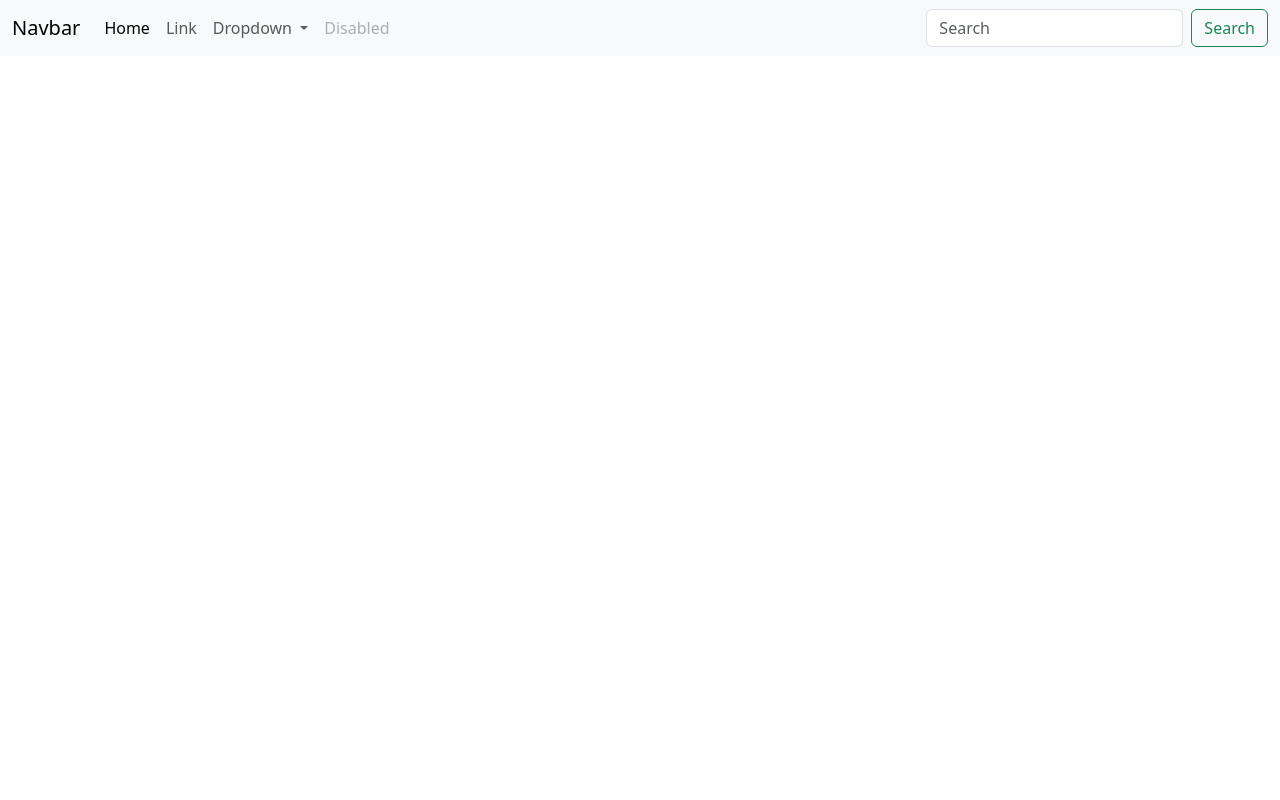
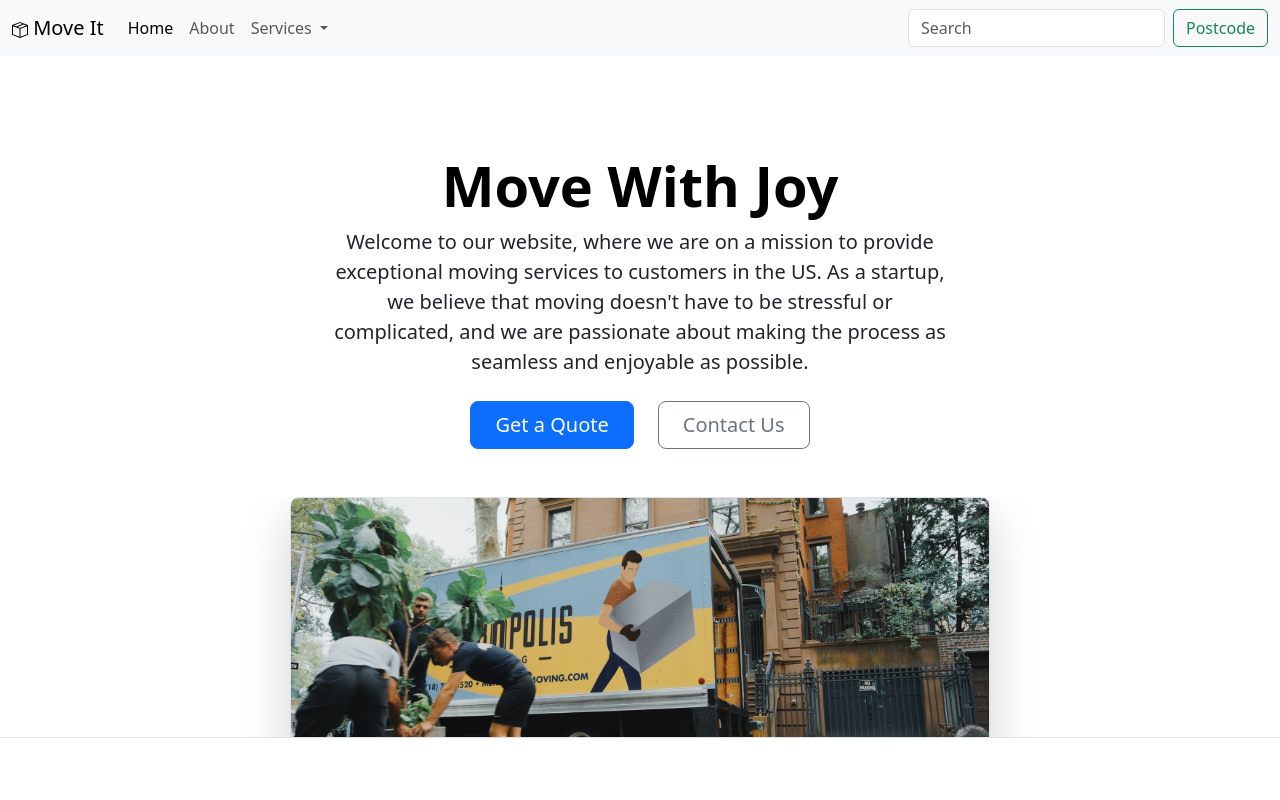
Before and after one commit to Kierandoolan/Udemy-Course, a plain HTML site: page 11.2 Bootstrap Components/index.html in a window 1280 px wide. Drawn offline with nearby package versions, Linux system fonts and the light colour scheme.

Commit message:
complete part one of exercise Bootstrap Components

```diff
--- a/11.2 Bootstrap Components/index.html
+++ b/11.2 Bootstrap Components/index.html
@@ -15,7 +15,7 @@
 <body>
   <nav class="navbar navbar-expand-lg bg-body-tertiary">
     <div class="container-fluid">
-      <a class="navbar-brand" href="#">Navbar</a>
+      <a class="navbar-brand" href="#"><img src="./box-seam.svg"> Move It</a>
       <button class="navbar-toggler" type="button" data-bs-toggle="collapse" data-bs-target="#navbarSupportedContent" aria-controls="navbarSupportedContent" aria-expanded="false" aria-label="Toggle navigation">
         <span class="navbar-toggler-icon"></span>
       </button>
@@ -25,11 +25,11 @@
             <a class="nav-link active" aria-current="page" href="#">Home</a>
           </li>
           <li class="nav-item">
-            <a class="nav-link" href="#">Link</a>
+            <a class="nav-link" href="#">About</a>
           </li>
           <li class="nav-item dropdown">
             <a class="nav-link dropdown-toggle" href="#" role="button" data-bs-toggle="dropdown" aria-expanded="false">
-              Dropdown
+              Services
             </a>
             <ul class="dropdown-menu">
               <li><a class="dropdown-item" href="#">Action</a></li>
@@ -38,18 +38,39 @@
               <li><a class="dropdown-item" href="#">Something else here</a></li>
             </ul>
           </li>
-          <li class="nav-item">
-            <a class="nav-link disabled" aria-disabled="true">Disabled</a>
-          </li>
         </ul>
         <form class="d-flex" role="search">
           <input class="form-control me-2" type="search" placeholder="Search" aria-label="Search">
-          <button class="btn btn-outline-success" type="submit">Search</button>
+          <button class="btn btn-outline-success" type="submit">Postcode</button>
         </form>
       </div>
     </div>
   </nav>
 
+  <div class="px-4 pt-5 my-5 text-center border-bottom">
+    <h1 class="display-4 fw-bold text-body-emphasis">Move With Joy</h1>
+    <div class="col-lg-6 mx-auto">
+      <p class="lead mb-4">Welcome to our website, where we are on a mission to provide exceptional moving services to
+        customers in the US. As a
+        startup, we believe that moving doesn't have to be stressful or complicated, and we are passionate about making
+        the
+        process as seamless and enjoyable as possible.
+      </p>
+      <div class="d-grid gap-2 d-sm-flex justify-content-sm-center mb-5">
+        <button type="button" class="btn btn-primary btn-lg px-4 me-sm-3">Get a Quote</button>
+        <button type="button" class="btn btn-outline-secondary btn-lg px-4">Contact Us</button>
+      </div>
+    </div>
+    <div class="overflow-hidden" style="max-height: 30vh;">
+      <div class="container px-5">
+        <img src="./moving-van.jpg" class="img-fluid border rounded-3 shadow-lg mb-4" alt="Example image" width="700"
+          height="500" loading="lazy">
+      </div>
+    </div>
+  </div>
+
+
+  <script src="https://cdn.jsdelivr.net/npm/bootstrap@5.3.2/dist/js/bootstrap.bundle.min.js" integrity="sha384-C6RzsynM9kWDrMNeT87bh95OGNyZPhcTNXj1NW7RuBCsyN/o0jlpcV8Qyq46cDfL" crossorigin="anonymous"></script>
 </body>
 
 </html>
```
